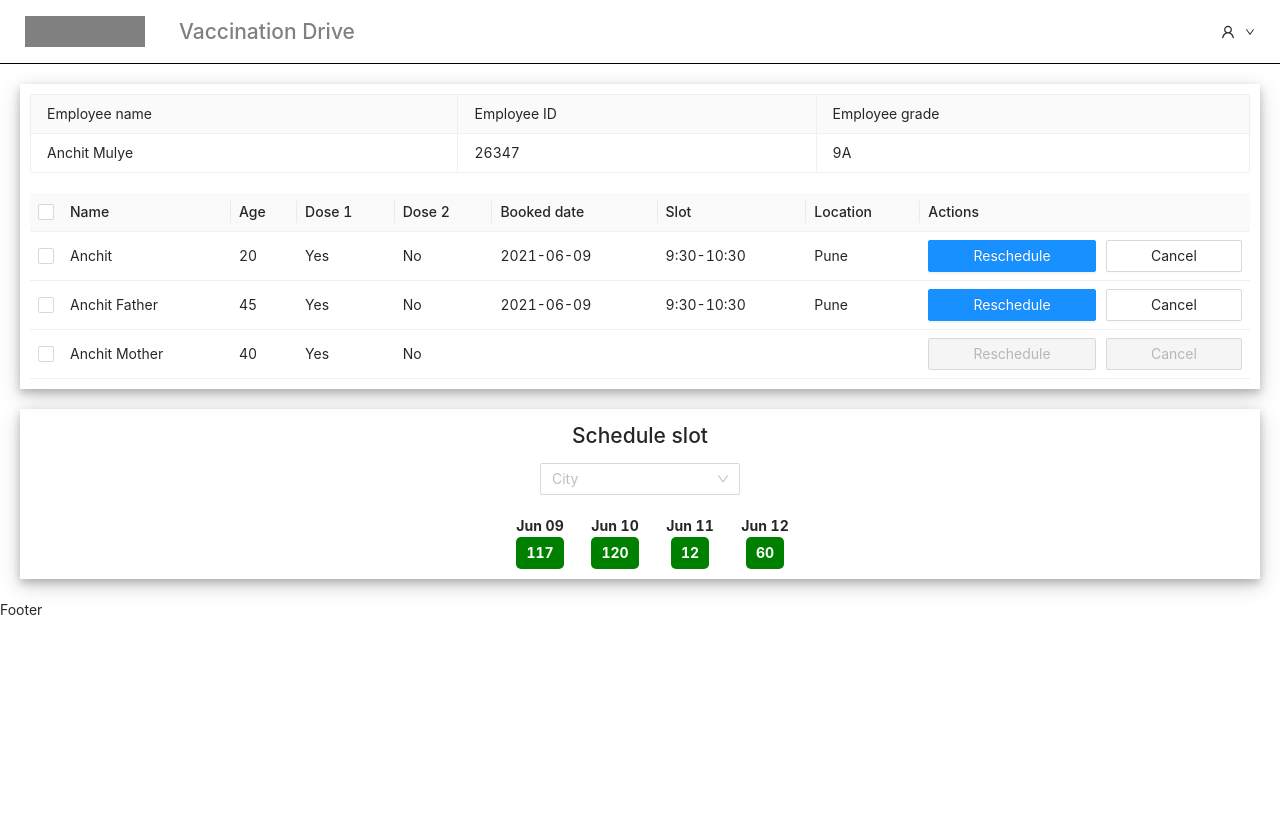
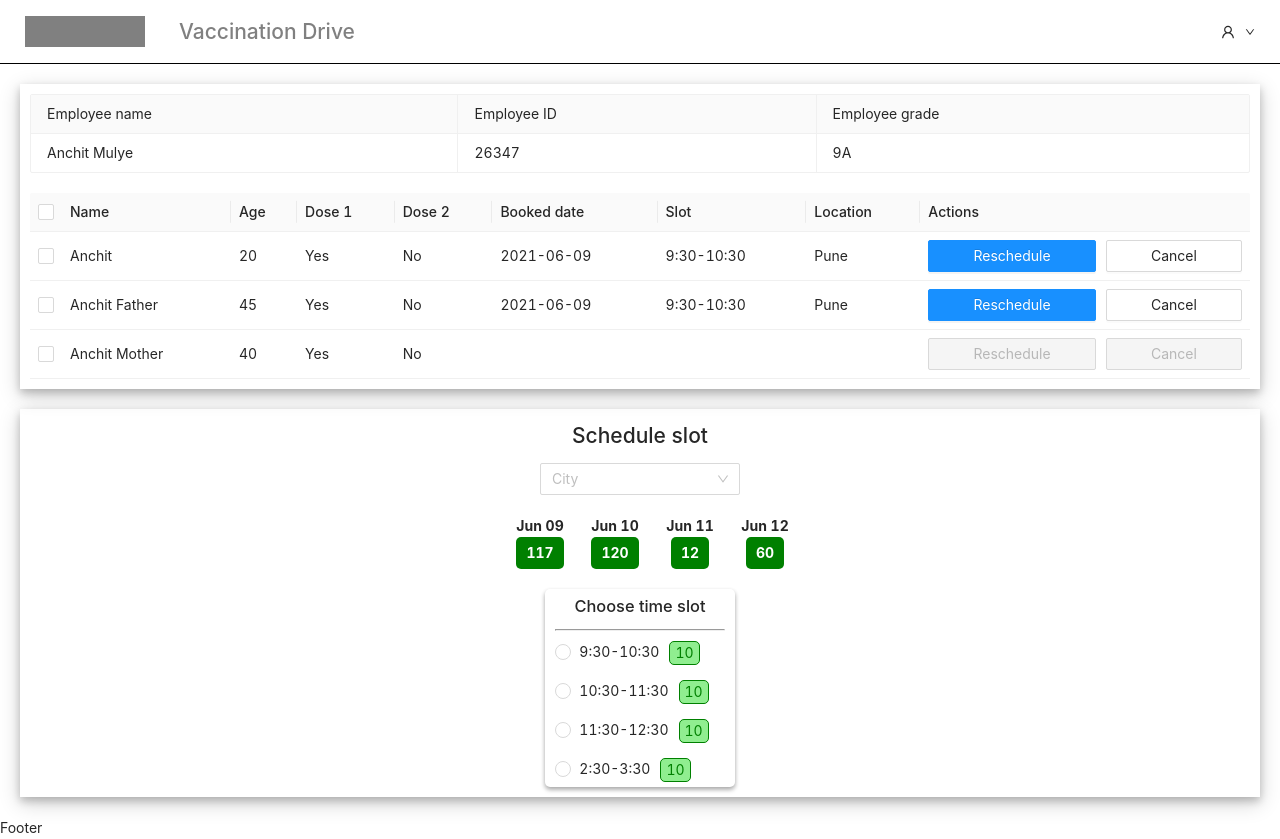
Before and after one commit to pankaj-mule/cowin, a React (Create React App) app: page / in a window 1280 px wide. Before the commit the page ends 800 px from the top, so only its background shows below. Built offline with nearby package versions, Linux system fonts and the light colour scheme.

Commit message:
timeslots

```diff
--- a/src/App.js
+++ b/src/App.js
@@ -1,5 +1,14 @@
 import "./App.scss";
-import { Button, Descriptions, Dropdown, Menu, Select, Table } from "antd";
+import {
+  Button,
+  Descriptions,
+  Dropdown,
+  Menu,
+  Radio,
+  Select,
+  Space,
+  Table,
+} from "antd";
 import { UserOutlined, DownOutlined } from "@ant-design/icons";
 import { useState } from "react";
 import { Option } from "antd/lib/mentions";
@@ -34,10 +43,18 @@ export const App = () => {
               "0 4px 8px 0 rgba(0, 0, 0, 0.2), 0 6px 20px 0 rgba(0, 0, 0, 0.19)",
           }}
         >
-          <div style={{ display: "flex", justifyContent: "center" }}>
+          <div style={{ display: "grid", justifyContent: "center" }}>
             <ScheduleSlot />
           </div>
           <ScheduleDates />
+          <div
+            style={{
+              display: "grid",
+              justifyContent: "center",
+            }}
+          >
+            <TimeSlots />
+          </div>
         </div>
       </div>
       <div>Footer</div>
@@ -213,10 +230,8 @@ const DependentListData = [
 
 //
 const ScheduleSlot = () => (
-  <div>
-    <div style={{ textAlign: "center" }}>
-      <h2>Schedule slot</h2>
-    </div>
+  <>
+    <h2 style={{ textAlign: "center" }}>Schedule slot</h2>
     <Select
       showSearch
       placeholder="City"
@@ -229,7 +244,7 @@ const ScheduleSlot = () => (
       <Option value="Pune">Pune</Option>
       <Option value="Banglore">Banglore</Option>
     </Select>
-  </div>
+  </>
 );
 
 //
@@ -284,3 +299,56 @@ const ScheduleDateBlock = ({ label, value }) => (
     </div>
   </div>
 );
+
+//
+const TimeSlots = () => {
+  return (
+    <div
+      style={{
+        borderRadius: 5,
+        display: "grid",
+        rowGap: 10,
+        padding: "5px 10px",
+        boxShadow:
+          "0 2px 4px 0 rgba(0, 0, 0, 0.2), 0 3px 5px 0 rgba(0, 0, 0, 0.19)",
+      }}
+    >
+      <h3 style={{ textAlign: "center", margin: 0 }}>Choose time slot</h3>
+      <hr />
+      <Radio.Group>
+        <div style={{ display: "grid", rowGap: 15 }}>
+          <Radio value={1}>
+            <TimeSlotInfo label="9:30-10:30" count={10} />
+          </Radio>
+          <Radio value={1}>
+            <TimeSlotInfo label="10:30-11:30" count={10} />
+          </Radio>
+          <Radio value={1}>
+            <TimeSlotInfo label="11:30-12:30" count={10} />
+          </Radio>
+          <Radio value={1}>
+            <TimeSlotInfo label="2:30-3:30" count={10} />
+          </Radio>
+        </div>
+      </Radio.Group>
+    </div>
+  );
+};
+const TimeSlotInfo = ({ label, count }) => {
+  return (
+    <div style={{ display: "grid", gridAutoFlow: "column", columnGap: 10 }}>
+      <div>{label}</div>
+      <div
+        style={{
+          backgroundColor: "lightgreen",
+          padding: "0px 5px",
+          borderRadius: 5,
+          color: "green",
+          border: "1px solid green",
+        }}
+      >
+        {count}
+      </div>
+    </div>
+  );
+};
```
